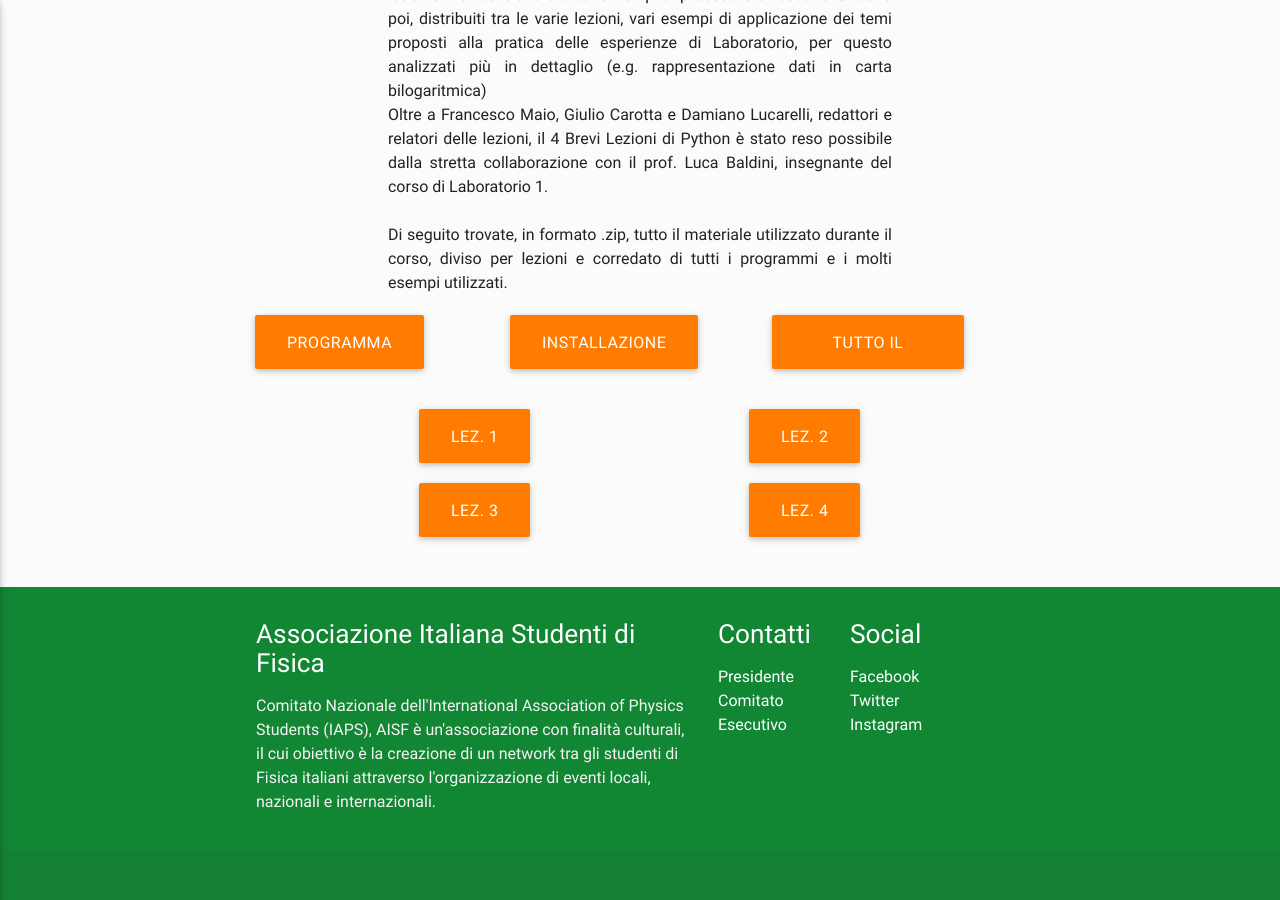
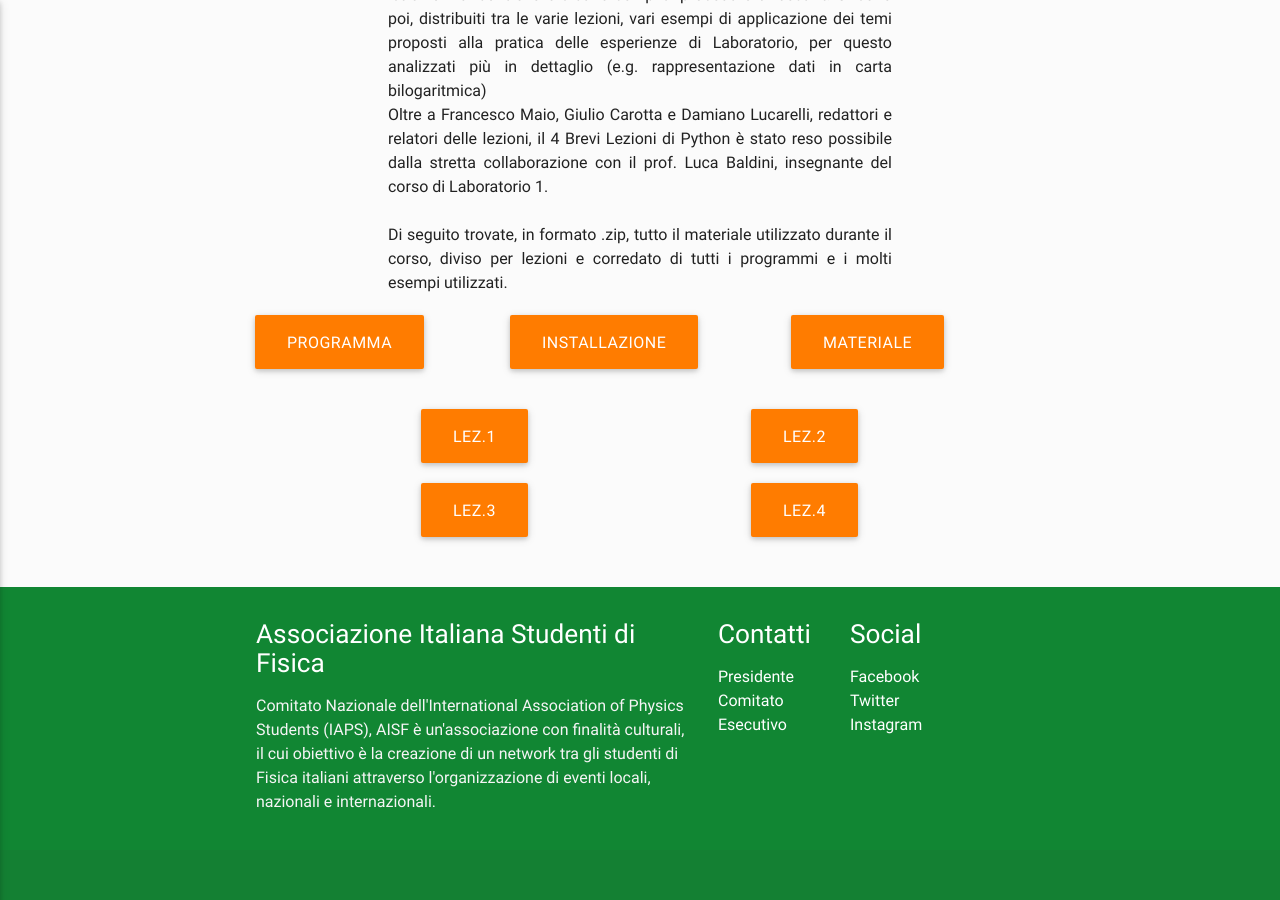
Before and after one commit to ai-sf/pisa, a Jekyll site: the page built from corso_python_19.html, in a window 1280 px wide and 900 px high, scrolled down 985 px. Built offline with Jekyll 4.4.1, drawn with Linux system fonts in a browser that asks for light colours; nearby versions of some CDN libraries.

Commit message:
fix corso_python_19

```diff
--- a/corso_python_19.html
+++ b/corso_python_19.html
@@ -18,41 +18,41 @@ title: 4 Brevi Lezioni di Python
 	</div>
 </div>
 <div class="row">
-	<div class="col l4 s8 offset-s2">
+	<div class="col l4 s8 offset-s2 center">
 		<div class="row center" style="width:80%">
             <a href="{{ site.url }}/downloads/python_19/Programma.pdf" id="install" class="btn-large waves-effect waves-light" download>Programma</a>
         </div>
 	</div>
-	<div class="col l4 s8 offset-s2">
+	<div class="col l4 s8 offset-s2 center">
 		<div class="row center" style="width:80%">
             <a href="{{ site.url }}/downloads/python_19/Installazione.pdf" id="install" class="btn-large waves-effect waves-light" download>Installazione</a>
         </div>
 	</div>
-	<div class="col l4 s8 offset-s2">
+	<div class="col l4 s8 offset-s2 center">
 		<div class="row center" style="width:80%">
-            <a href="{{ site.url }}/downloads/python_19/4_Brevi_Lezioni_di_Python_2019.zip" id="all" class="btn-large waves-effect waves-light" download>Tutto il Materiale</a>
+            <a href="{{ site.url }}/downloads/python_19/4_Brevi_Lezioni_di_Python_2019.zip" id="all" class="btn-large waves-effect waves-light" download>Materiale</a>
         </div>
 	</div>
 </div>
 <div class="row">
-	<div class="col l3 offset-l2 s3 offset-s1">
+	<div class="col l3 offset-l2 s3 offset-s1 center">
 		<div class="row center">
-            <a href="{{ site.url }}/downloads/python_19/Lezione1.zip" id="l1" class="btn-large waves-effect waves-light" download>Lez. 1</a>
+            <a href="{{ site.url }}/downloads/python_19/Lezione1.zip" id="l1" class="btn-large waves-effect waves-light" download>Lez.1</a>
         </div>
 	</div>
-	<div class="col l3 offset-l2 s3 offset-s4">
+	<div class="col l3 offset-l2 s3 offset-s4 center">
 		<div class="row center">
-            <a href="{{ site.url }}/downloads/python_19/Lezione2.zip" id="l2" class="btn-large waves-effect waves-light" download>Lez. 2</a>
+            <a href="{{ site.url }}/downloads/python_19/Lezione2.zip" id="l2" class="btn-large waves-effect waves-light" download>Lez.2</a>
         </div>
 	</div>
-	<div class="col l3 offset-l2 s3 offset-s1">
+	<div class="col l3 offset-l2 s3 offset-s1 center">
 		<div class="row center">
-            <a href="{{ site.url }}/downloads/python_19/Lezione3.zip" id="l3" class="btn-large waves-effect waves-light" download>Lez. 3</a>
+            <a href="{{ site.url }}/downloads/python_19/Lezione3.zip" id="l3" class="btn-large waves-effect waves-light" download>Lez.3</a>
         </div>
 	</div>
-	<div class="col l3 offset-l2 s3 offset-s4">
+	<div class="col l3 offset-l2 s3 offset-s4 center">
 		<div class="row center">
-            <a href="{{ site.url }}/downloads/python_19/Lezione4.zip" id="l4" class="btn-large waves-effect waves-light" download>Lez. 4</a>
+            <a href="{{ site.url }}/downloads/python_19/Lezione4.zip" id="l4" class="btn-large waves-effect waves-light" download>Lez.4</a>
         </div>
 	</div>
 </div>
```
